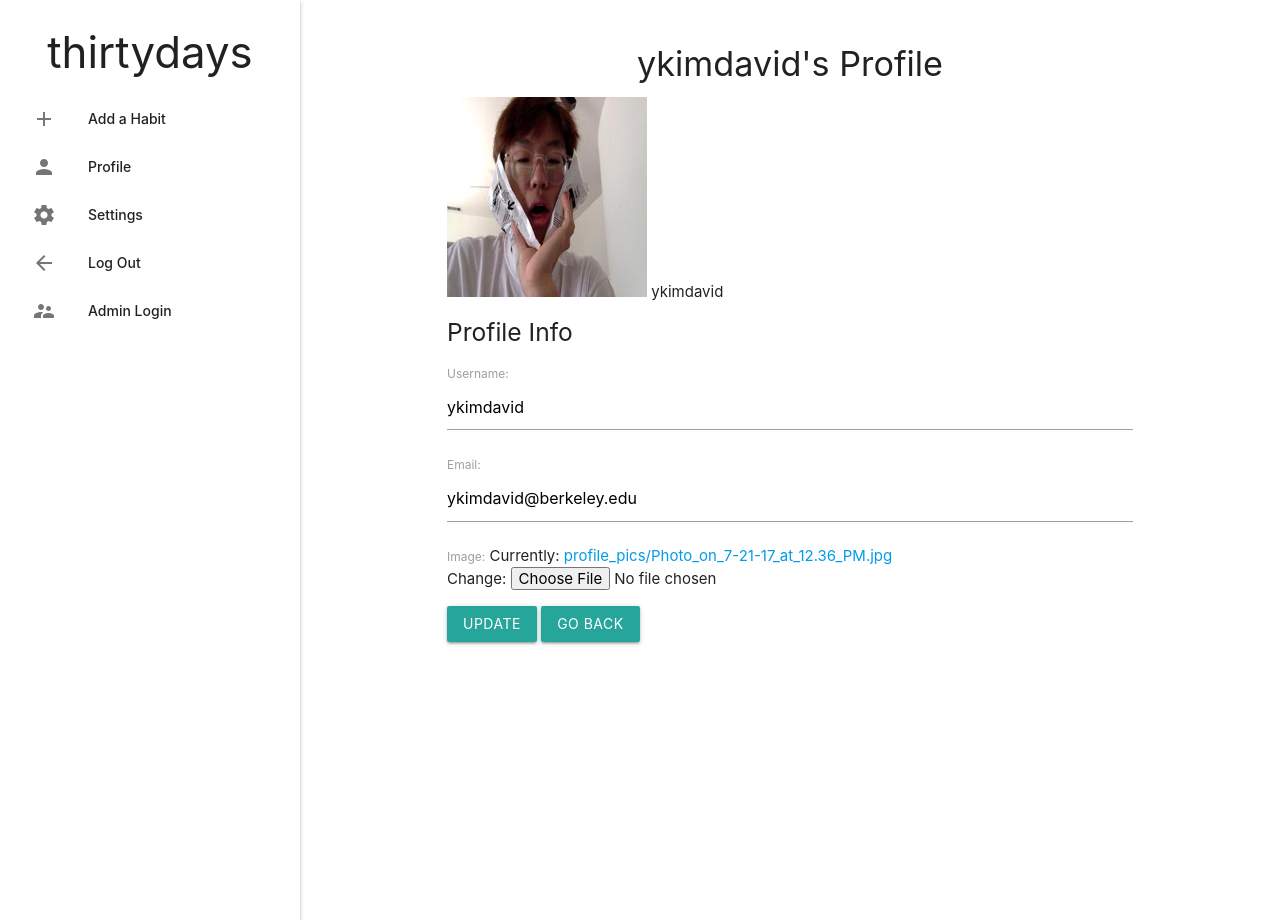
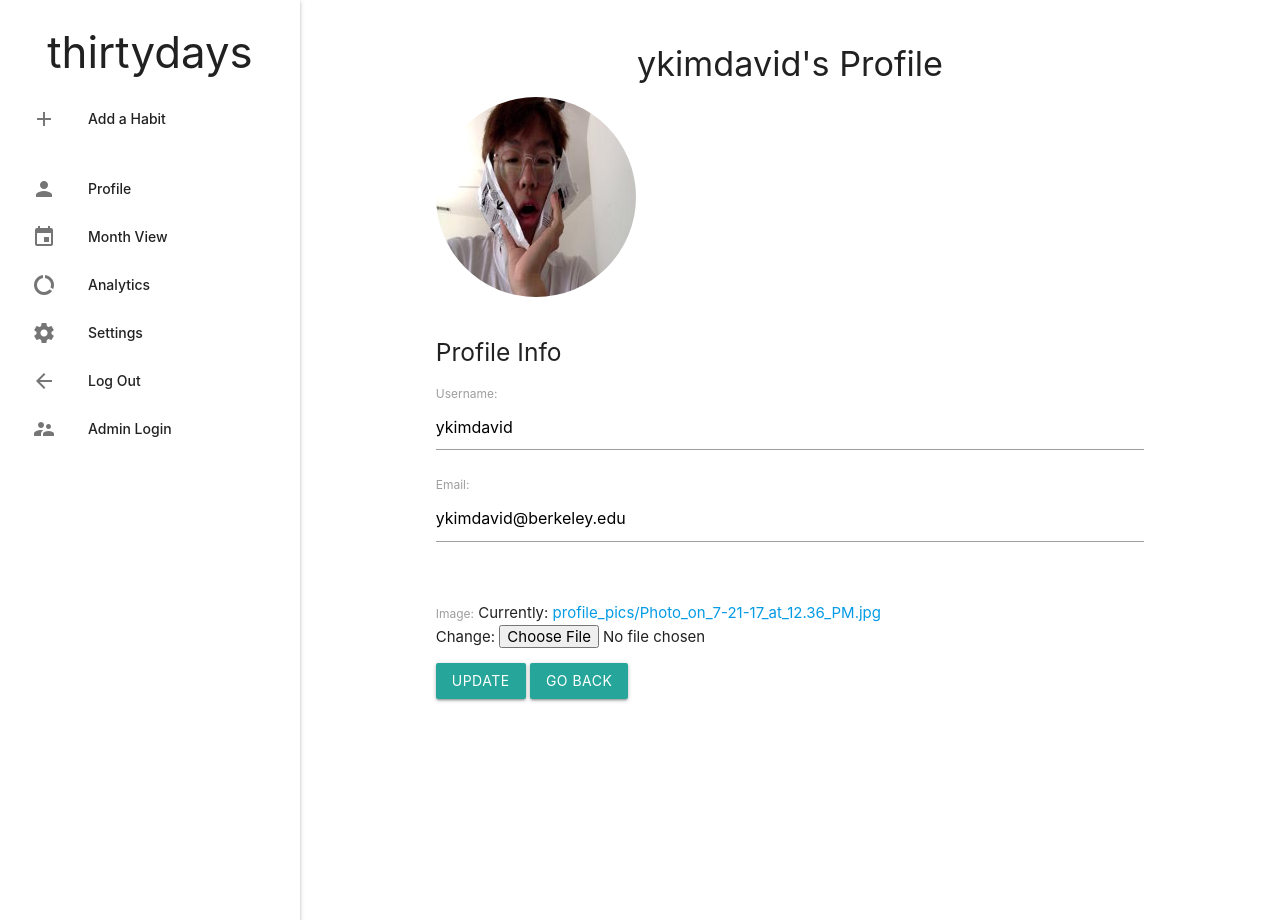
Before and after one commit to ykimdavid/thirtydays, a Django app: page /profile/ in a window 1280 px wide. Run offline with Django 3.2, Linux system fonts and the light colour scheme; a user stored in the database is signed in; data comes from the database, SQL or seed files in the repository; both versions use the stored data as it was after the commit.

Commit message:
design updates

```diff
--- a/task/models.py
+++ b/task/models.py
@@ -17,7 +17,7 @@ class Habit(models.Model):
 
     user = models.ForeignKey(User, on_delete=models.CASCADE)
     habit_name = models.CharField(max_length=200, unique=True)
-    start_date = models.DateField()
+    start_date = models.DateField(default=datetime.date.today)
     day_counter = models.IntegerField(default = 0)
     habit_desc = models.TextField()
     habit_priority = models.IntegerField(choices=PRIORITY_CHOICES, default=NORMAL)
@@ -69,5 +69,5 @@ class AddForm(ModelForm):
         model = Habit
         exclude = ('day_counter', 'completed', 'active', 'user', 'last_update')
         widgets = {
-            'start_date': SelectDateWidget()
+            'start_date': SelectDateWidget(years=range(datetime.date.today().year - 10, datetime.date.today().year + 10))
         }
--- a/task/templates/task/index.html
+++ b/task/templates/task/index.html
@@ -4,6 +4,11 @@
 <h4 class="center-align"> {{ user }}'s Habits </h4>
 
 <br>
+  {% if is_empty %}
+
+  <div class="center-align grey-text text-darken-1">You have no habits. Click 'Add a Habit' to begin! </div>
+
+  {% endif %}
   <div class="row">
   {% for habit in incomplete_habit %}
     <div class="col s6">
--- a/task/templates/task/layout.html
+++ b/task/templates/task/layout.html
@@ -49,9 +49,11 @@ $('select').formSelect();
 
   <ul id="slide-out" class="sidenav sidenav-fixed">
     <li><h3 class="center-align">thirtydays</h3></li>
-    <li><a class="waves-effect" href="/task/addform/"><i class="material-icons">add</i>Add a Habit</a></li>
+    <li><a class="waves-effect" href="/task/addform/"><i class="material-icons">add</i>Add a Habit</a></li><br>
     <li><a class="waves-effect" href="{% url 'profile' %}"><i class="material-icons">person</i> Profile </a></li>
-    <li><a class="waves-effect" href="#"><i class="material-icons">settings</i> Settings </a></li>
+    <li><a class="waves-effect" href="#"><i class="material-icons">event</i> Month View </a></li>
+    <li><a class="waves-effect" href="#"><i class="material-icons">data_usage</i> Analytics </a></li>
+    <li><a class="waves-effect" href="{% url 'user_settings' %}"><i class="material-icons">settings</i> Settings </a></li>
     <li><a class="waves-effect" href="{% url 'logout' %}"><i class="material-icons">arrow_back</i> Log Out </a></li>
     {% if user.is_superuser %}
     <li><a class="waves-effect" href="/admin"><i class="material-icons">supervisor_account</i> Admin Login </a></li>
--- a/task/templates/users/profile.html
+++ b/task/templates/users/profile.html
@@ -4,18 +4,20 @@
 <h4 class="center-align"> {{ user }}'s Profile </h4>
 
 <div class="container">
-    <img width="200" height="200" src="{{ user.profile.image.url }}">
-        {{ user.username }}
-        <br>
+  <div class="col">
+    <img class="row s2 circle" width="200" height="200" src="{{ user.profile.image.url }}">
+      <div class="row s4">
         <h5> Profile Info </h5>
         <form method="POST" enctype="multipart/form-data">
           {% csrf_token %}
             {{ u_form.as_p }}
+            <br>
             {{ p_form.as_p }}
             <a href="\task"><input class = "btn" type="submit" value="Update"></a>
             <a href="\task" class="btn">Go Back</a>
         </form>
-
+      </div>
   </div>
+</div>
 
 {% endblock content %}
--- a/task/urls.py
+++ b/task/urls.py
@@ -8,8 +8,10 @@ urlpatterns = [
     path('<int:id>/', views.detail, name = 'detail'),
     path('addform/', views.addHabit, name = 'add_habit'),
     path('editform/<int:id>/', views.editHabit, name = 'edit_habit'),
+    path('user_settings/', views.user_settings, name='user_settings'),
     path('register/', user_views.register, name='register'),
     path('login/', auth_views.LoginView.as_view(template_name='users/login.html'), name='login'),
     path('logout/', auth_views.LogoutView.as_view(template_name='users/logout.html'), name='logout'),
     path('profile/', user_views.profile, name='profile'),
+
 ]
--- /dev/null
+++ b/thirtydays/thirtydays/secret_settings.py
@@ -0,0 +1 @@
+KEY = '1xxv^76_!y#ets^$ekb!@ajsu91b_dh9#8pcc%*42sjch8)=kf'
```
Also changed, not shown: task/templates/task/settings.html (added, +13 -0 lines), task/views.py (+9 -0 lines), thirtydays/settings.py (+10 -3 lines), db.sqlite3, task/migrations/0013_auto_20190109_1308.py (added), 1 other file.
